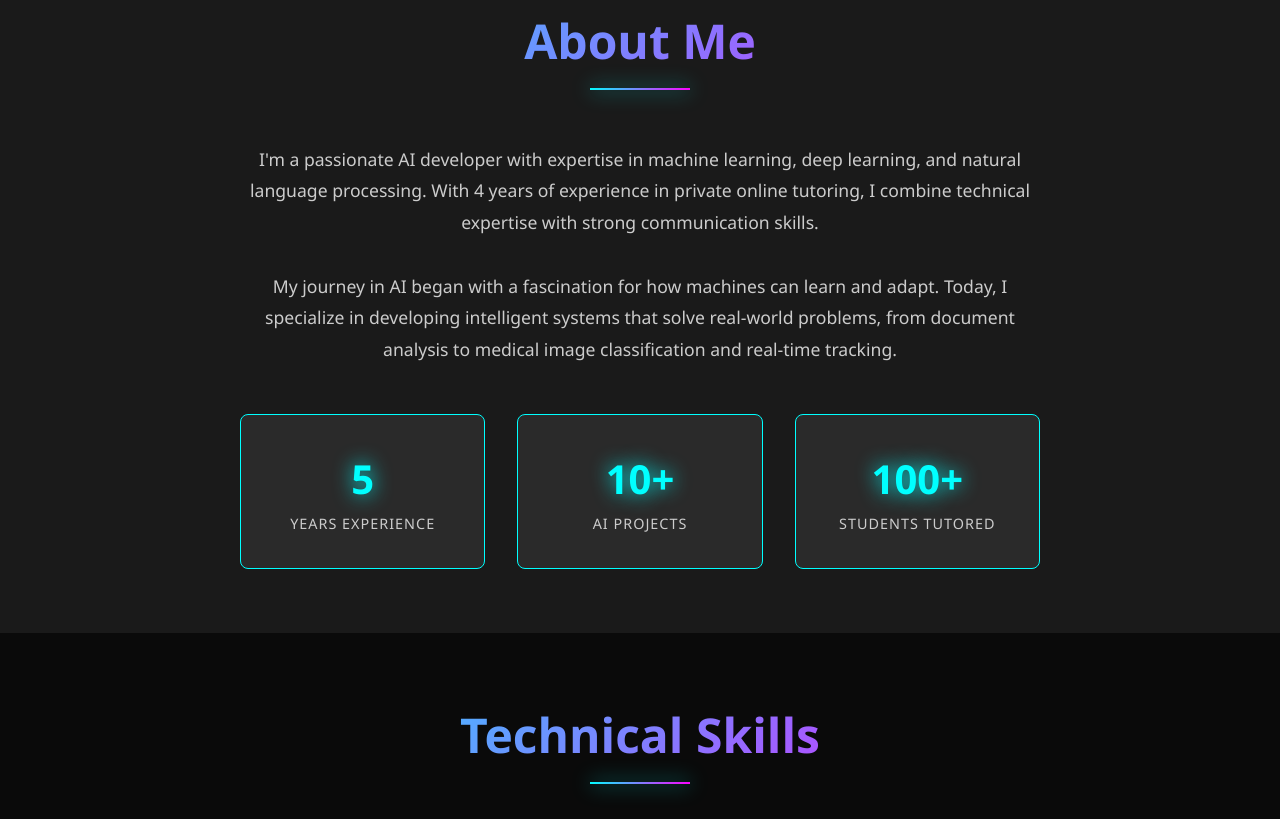
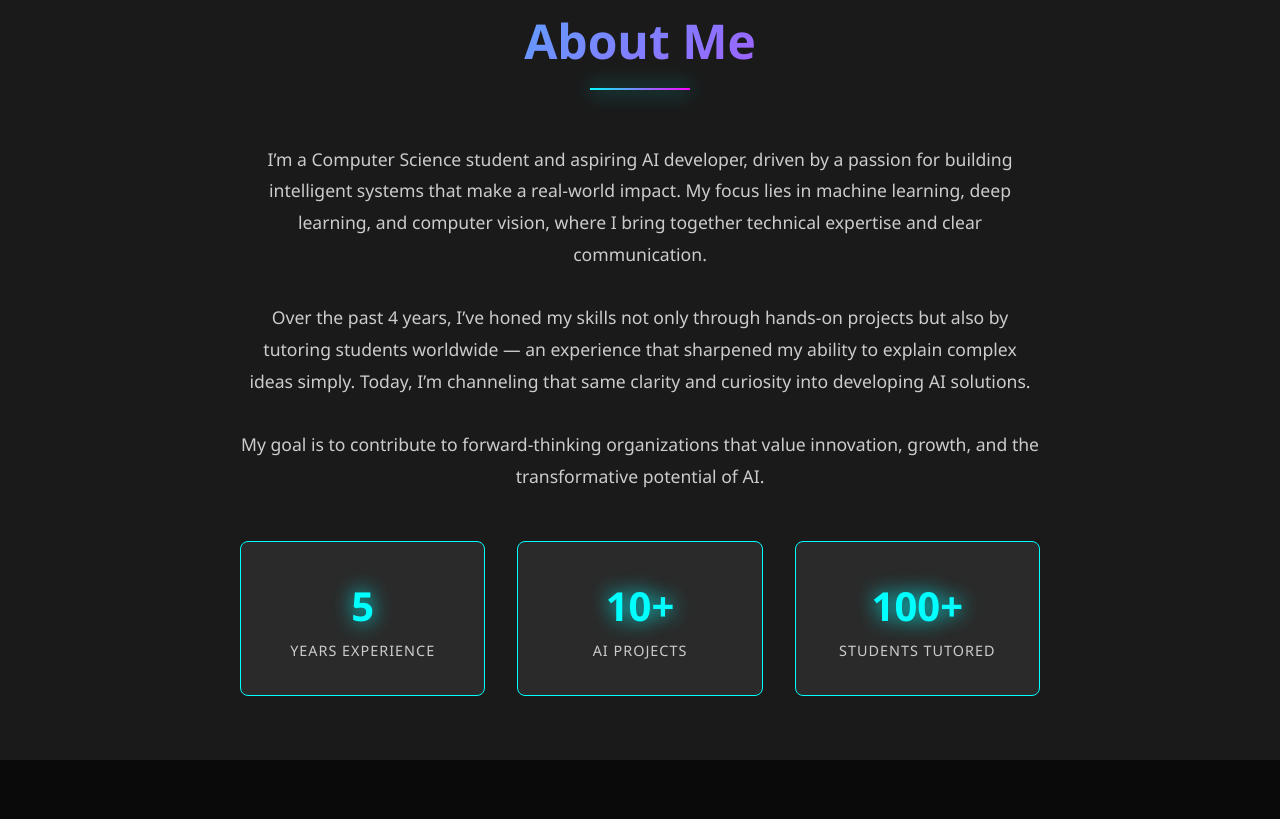
Before and after one commit to Phi-007/Laozan-Essmael-Portfolio, a plain HTML site: page index.html in a window 1280 px wide. Shown: the part 861-1680 px from the top of the page. Drawn offline with Linux system fonts and the light colour scheme.

Commit message:
Revise 'About Me' section in index.html
Updated the 'About Me' section to reflect current status and aspirations in AI development.

```diff
--- a/index.html
+++ b/index.html
@@ -66,16 +66,11 @@
             <h2 class="section-title">About Me</h2>
             <div class="about-content">
                 <div class="about-text">
-                    <p class="about-intro">
-                        I'm a passionate AI developer with expertise in machine learning, deep learning,
-                        and natural language processing. With 4 years of experience in private online tutoring,
-                        I combine technical expertise with strong communication skills.
-                    </p>
-                    <p>
-                        My journey in AI began with a fascination for how machines can learn and adapt.
-                        Today, I specialize in developing intelligent systems that solve real-world problems,
-                        from document analysis to medical image classification and real-time tracking.
-                    </p>
+                    <p class="about-intro"> I’m a Computer Science student and aspiring AI developer, driven by a passion for building intelligent systems that make a real-world impact.
+                        My focus lies in machine learning, deep learning, and computer vision, where I bring together technical expertise and clear communication.</p>
+                    <p> Over the past 4 years, I’ve honed my skills not only through hands-on projects but also by tutoring students worldwide — an experience that sharpened my ability to explain complex ideas simply.
+                        Today, I’m channeling that same clarity and curiosity into developing AI solutions.</p>
+                    <p> My goal is to contribute to forward-thinking organizations that value innovation, growth, and the transformative potential of AI. </p>
                     <div class="stats">
                         <div class="stat-item">
                             <span class="stat-number">5</span>
```
